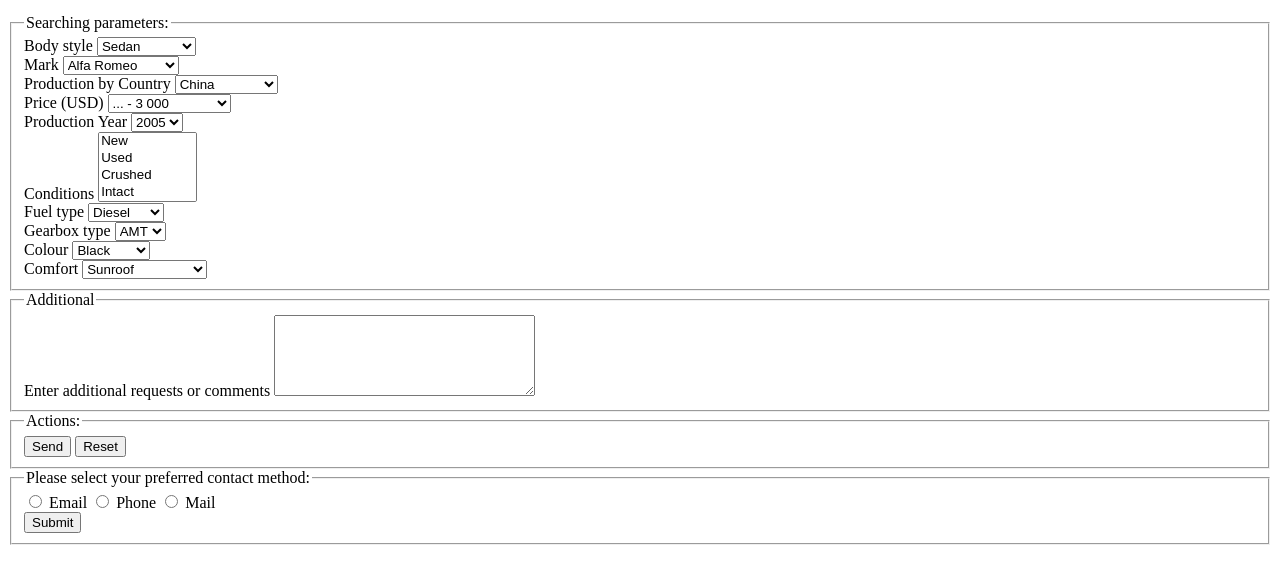
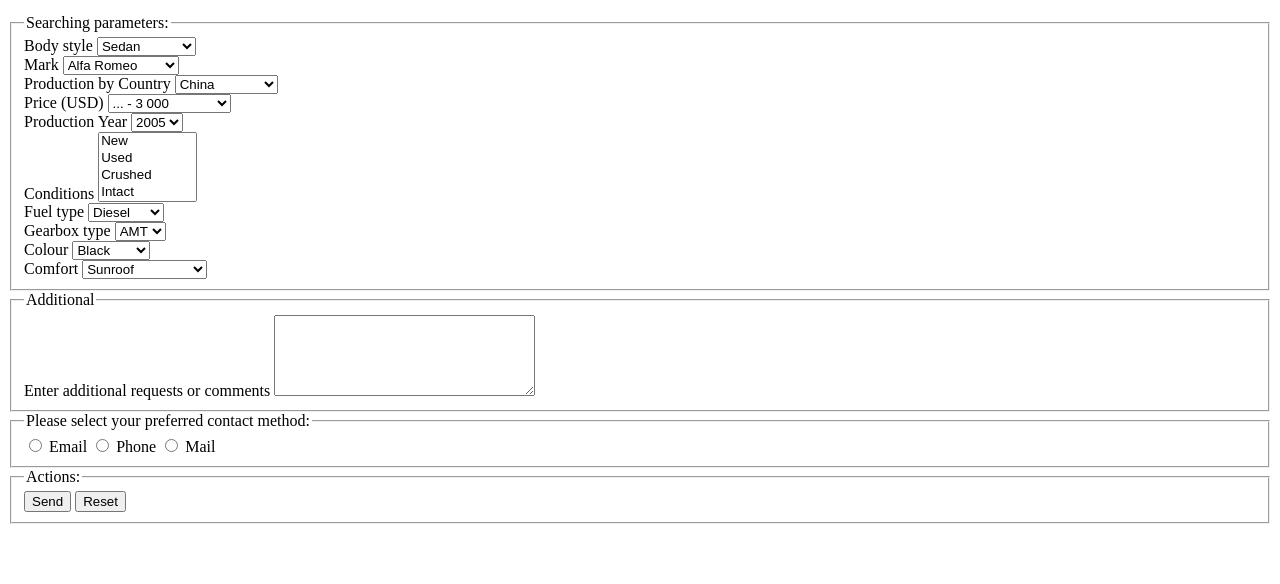
Before and after one commit to ElenaCosmi/firsttrialproject, a plain HTML site: page pages/search.html in a window 1280 px wide. Shown: the part 154-738 px from the top of the page. Drawn offline with Linux system fonts and the light colour scheme.

Commit message:
Update search.html
Made changes in fields Actions and contact method

```diff
--- a/pages/search.html
+++ b/pages/search.html
@@ -213,12 +213,6 @@
       </fieldset>
 
       <fieldset>
-        <legend>Actions:</legend>
-        <button type="submit">Send</button>
-        <button type="reset">Reset</button>
-      </fieldset>
-
-      <fieldset>
         <legend>Please select your preferred contact method:</legend>
         <div>
           <input type="radio" id="contactChoice1" name="contact" value="email">
@@ -230,10 +224,12 @@
           <input type="radio" id="contactChoice3" name="contact" value="mail">
           <label for="contactChoice3">Mail</label>
         </div>
+      </fieldset>
 
-        <div>
-          <button type="submit">Submit</button>
-        </div>
+      <fieldset>
+        <legend>Actions:</legend>
+        <button type="submit">Send</button>
+        <button type="reset">Reset</button>
       </fieldset>
 
     </form>
```
